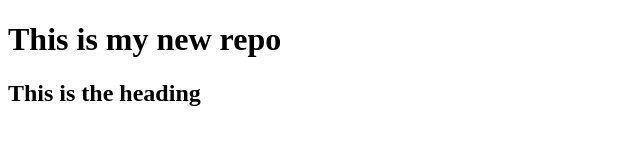
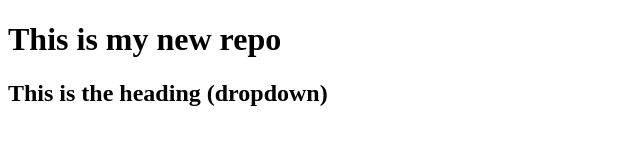
Before and after one commit to Sanket-Malave/LocalRepo, a plain HTML site: page index.html in a window 1280 px wide. Shown: the whole page, without its empty margins (0-640 px from the left). Drawn offline with Linux system fonts and the light colour scheme.

```diff
--- a/index.html
+++ b/index.html
@@ -7,7 +7,7 @@
 </head>
 <body>
     <h1>This is my new repo</h1>
-    <h2>This is the heading</h2>
+    <h2>This is the heading (dropdown)</h2>
 
 </body>
 </html>
```
